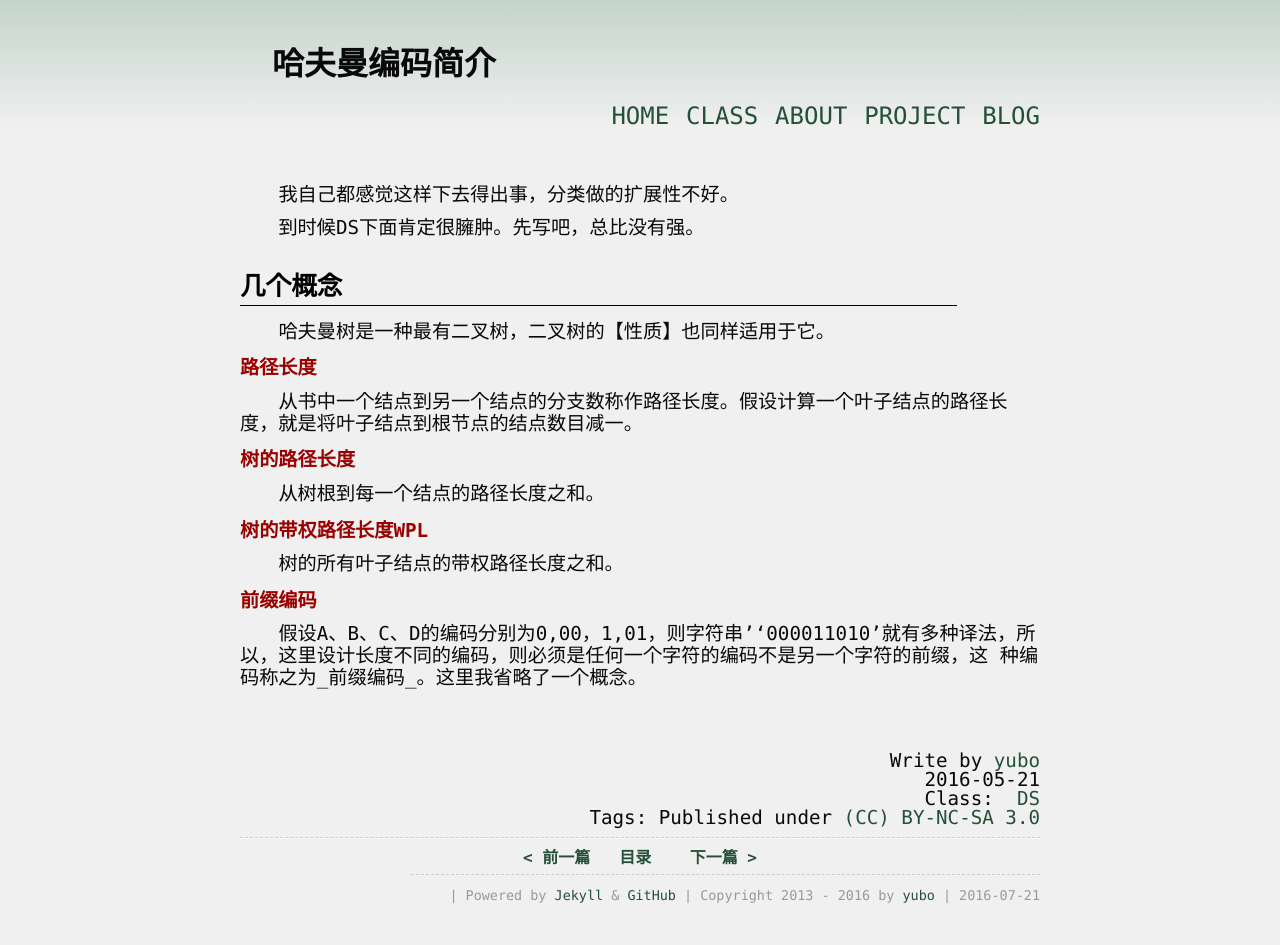
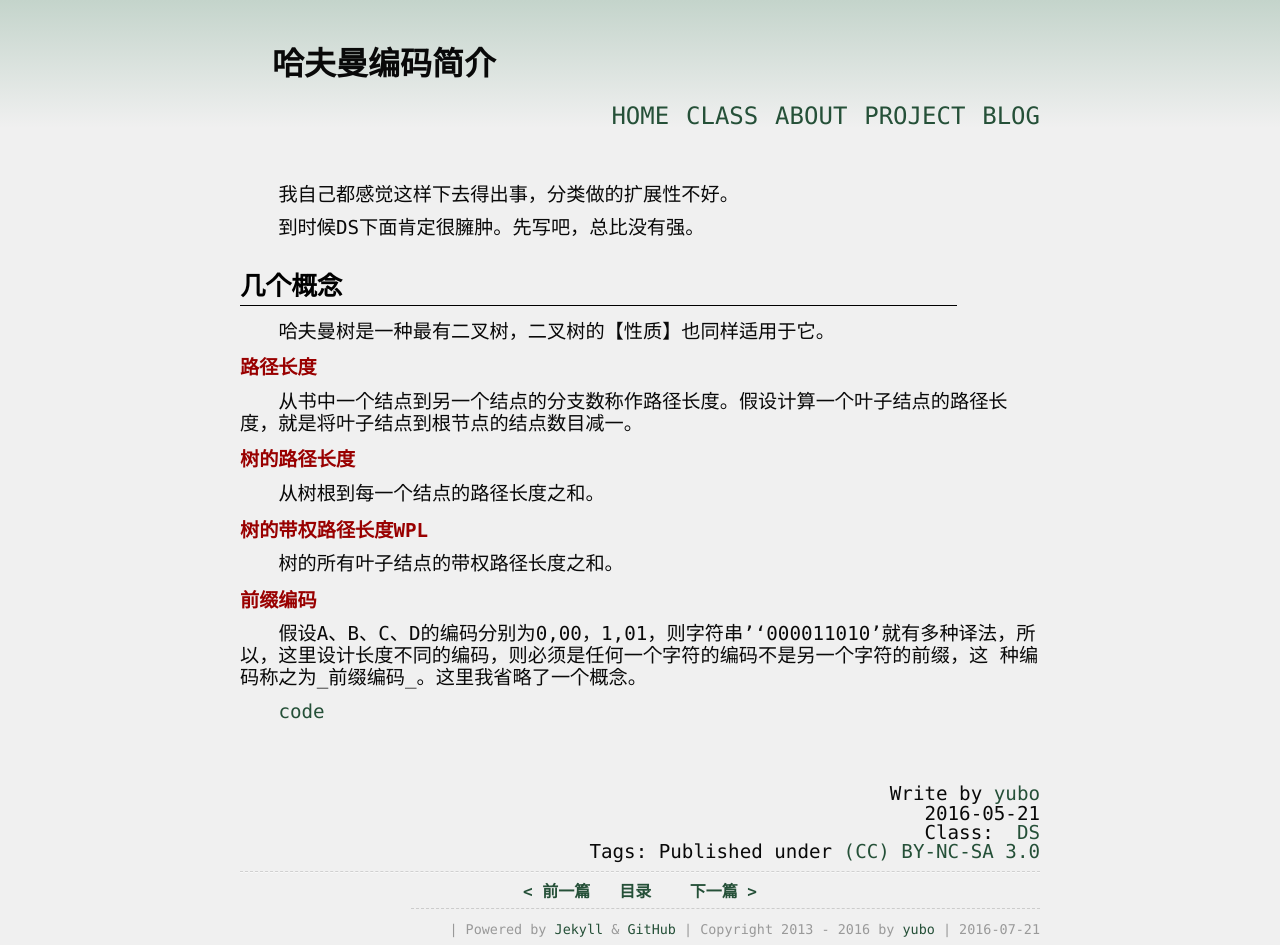
Before and after one commit to yuzibo/yuzibo.github.io, a Jekyll site: the page built from _posts/2016-05-21-huffman-coding.md, in a window 1280 px wide. Built offline with Jekyll 4.4.1, drawn with Linux system fonts in a browser that asks for light colours; comment, search, counter and statistics services are not loaded; before the commit the page ends 911 px from its top, so only the background shows below that.

Commit message:
add haffman-code

```diff
--- a/_posts/2016-05-21-huffman-coding.md
+++ b/_posts/2016-05-21-huffman-coding.md
@@ -30,3 +30,5 @@ category: DS
 
 假设A、B、C、D的编码分别为0,00，1,01，则字符串’‘000011010’就有多种译法，所以，这里设计长度不同的编码，则必须是任何一个字符的编码不是另一个字符的前缀，这
 种编码称之为_前缀编码_。这里我省略了一个概念。
+
+[code](https://github.com/yuzibo/DS/blob/master/greed/haffmancode.c)
```
